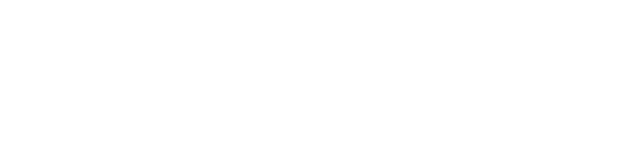
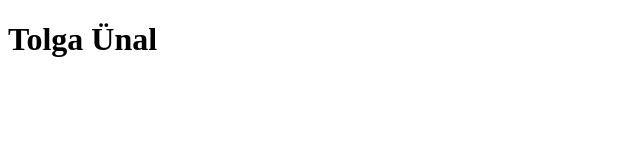
Before and after one commit to tolgaunal52/tolgaunal.github.io, a plain HTML site: page index.html in a window 1280 px wide. Shown: the whole page, without its empty margins (0-640 px from the left). Drawn offline with Linux system fonts and the light colour scheme.

Commit message:
Update index.html

```diff
--- a/index.html
+++ b/index.html
@@ -7,6 +7,7 @@
     <title>Tolga Ünal</title>
 </head>
 <body>
+    <h1>Tolga Ünal</h1>
 
 </body>
 </html>
```
